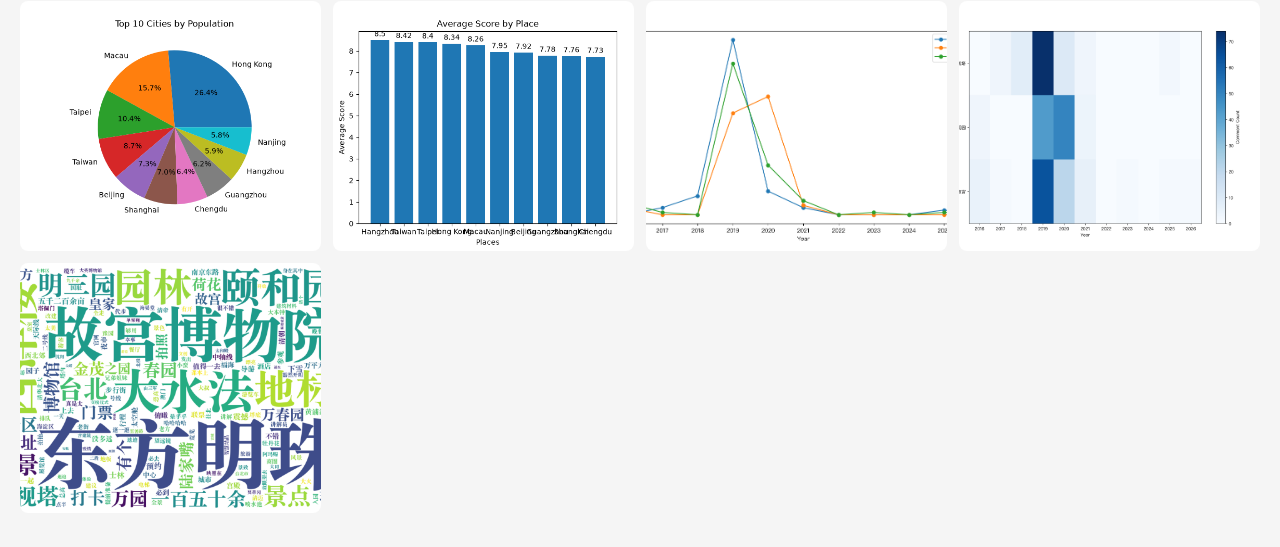
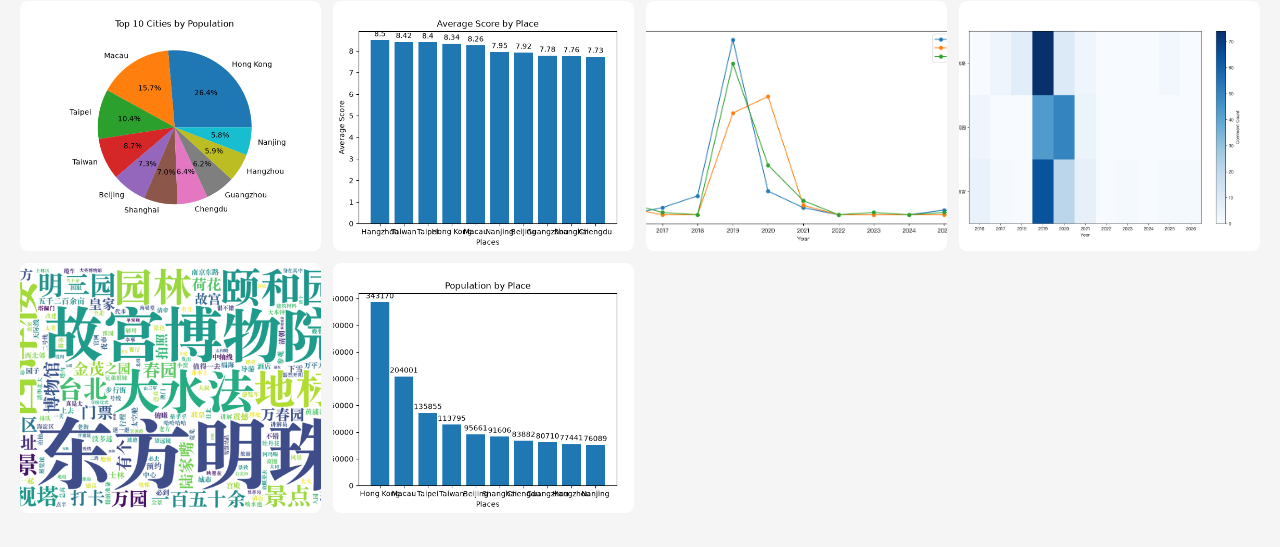
Before and after one commit to lhrcom/Data-Presentation, a plain HTML site: page index.html in a window 1280 px wide. Shown: the part 99-646 px from the top of the page. Drawn offline with Linux system fonts and the light colour scheme.

Commit message:
Update index.html

```diff
--- a/index.html
+++ b/index.html
@@ -19,6 +19,7 @@
     <img src="Figure_3.png" alt="图片3">
     <img src="Figure_4.png" alt="图片4">
     <img src="Figure_5.png" alt="图片5">
+    <img src="Figure_6.png" alt="图片6">
   </div>
 </body>
 </html>
```
